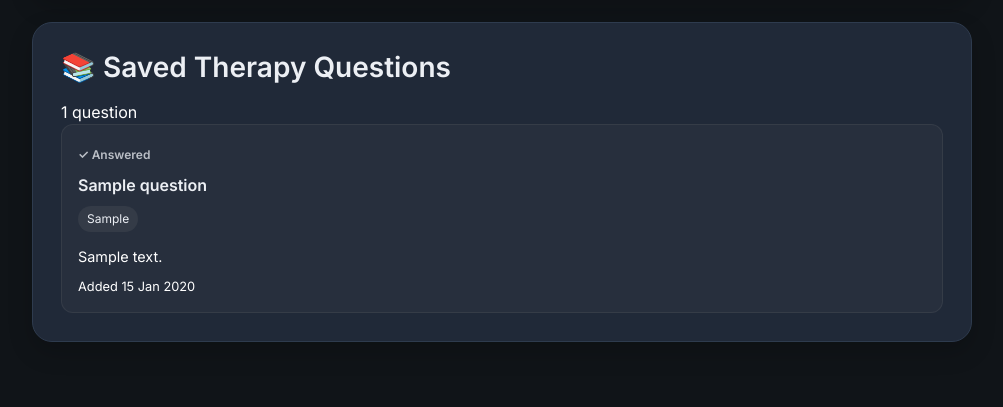
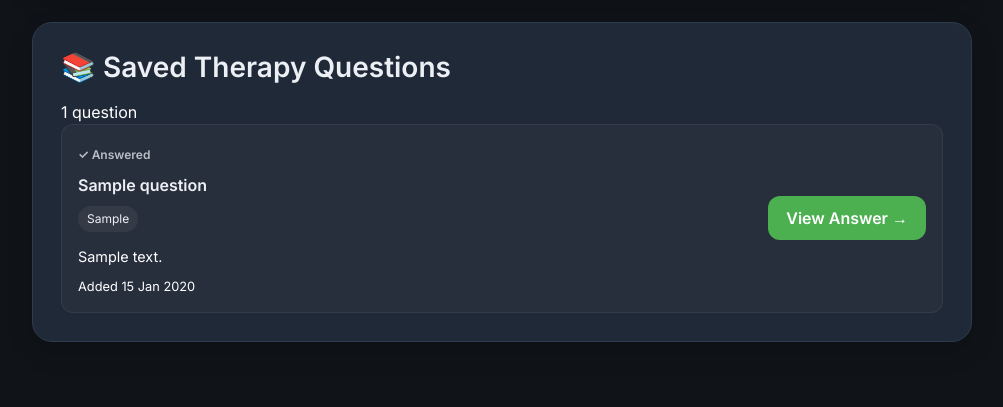
Before and after one commit to dippa1982/Journal_V2, a Flask app: page /therapy-questions/ in a window 1280 px wide. Shown: the part 809-1216 px from the top of the page, without its empty margins (268-1271 px from the left). Run offline with Flask 3, Linux system fonts and the light colour scheme; a user stored in the database is signed in; tables that the repository leaves empty hold one stand-in row (values such as "Sample post").

Commit message:
Therapy questions clickable

```diff
--- a/static/css/therapy.css
+++ b/static/css/therapy.css
@@ -8,3 +8,199 @@
 .therapy-question-card.saved:hover {
     text-decoration: none;
 }
+
+.therapy-question-list {
+    display: flex;
+    flex-direction: column;
+    gap: 14px;
+}
+
+
+.therapy-question-card {
+    display: flex;
+    gap: 14px;
+    padding: 16px;
+    border-radius: 12px;
+    background: var(--card-bg-secondary, rgba(128, 128, 128, 0.08));
+    border: 1px solid rgba(128, 128, 128, 0.15);
+    transition: transform 0.15s ease,
+                border-color 0.15s ease;
+}
+
+
+.therapy-question-card:hover {
+    transform: translateY(-1px);
+}
+
+
+.therapy-question-card.saved {
+    cursor: default;
+}
+
+
+.therapy-question-select {
+    flex-shrink: 0;
+    padding-top: 3px;
+}
+
+
+.therapy-question-select input {
+    width: 18px;
+    height: 18px;
+    cursor: pointer;
+}
+
+
+.therapy-question-content {
+    flex: 1;
+    min-width: 0;
+}
+
+
+.therapy-question-text {
+    font-size: 1rem;
+    font-weight: 600;
+    line-height: 1.5;
+    margin-bottom: 8px;
+}
+
+
+.therapy-question-category {
+    display: inline-block;
+    padding: 4px 9px;
+    border-radius: 20px;
+    font-size: 0.75rem;
+    background: rgba(128, 128, 128, 0.15);
+    margin-bottom: 8px;
+}
+
+
+.therapy-question-context {
+    margin: 6px 0 0;
+    color: var(--text-muted, #777);
+    line-height: 1.5;
+    font-size: 0.9rem;
+}
+
+
+.therapy-question-date {
+    display: block;
+    margin-top: 10px;
+    font-size: 0.8rem;
+    color: var(--text-muted, #777);
+}
+
+
+.therapy-question-saved-status {
+    margin-bottom: 8px;
+}
+
+
+.question-status {
+    display: inline-block;
+    font-size: 0.75rem;
+    font-weight: 600;
+}
+
+
+.question-status.answered {
+    opacity: 0.75;
+}
+
+
+.question-status.unanswered {
+    opacity: 0.9;
+}
+
+
+.form-group {
+    margin-bottom: 20px;
+}
+
+
+.form-group label {
+    display: block;
+    margin-bottom: 8px;
+    font-weight: 600;
+}
+
+
+.form-control {
+    width: 100%;
+    box-sizing: border-box;
+    resize: vertical;
+    padding: 14px;
+    border-radius: 10px;
+    border: 1px solid rgba(128, 128, 128, 0.25);
+    background: var(--input-bg, transparent);
+    font-family: inherit;
+    line-height: 1.5;
+}
+
+
+.form-actions {
+    margin-top: 20px;
+    display: flex;
+    gap: 10px;
+}
+
+
+.empty-state {
+    text-align: center;
+    padding: 30px 20px;
+}
+
+
+.empty-state-icon {
+    font-size: 2rem;
+    margin-bottom: 10px;
+}
+
+
+.empty-state h4 {
+    margin-bottom: 8px;
+}
+
+
+@media (max-width: 600px) {
+
+    .therapy-question-card {
+        padding: 13px;
+    }
+
+    .therapy-question-text {
+        font-size: 0.95rem;
+    }
+
+    .form-actions {
+        flex-direction: column;
+    }
+
+}
+
+.therapy-question-card.saved {
+    display: flex;
+    align-items: center;
+    gap: 20px;
+    cursor: default;
+    text-decoration: none;
+    color: inherit;
+}
+
+.therapy-question-card.saved:hover {
+    transform: none;
+}
+
+.therapy-question-content {
+    flex: 1;
+    min-width: 0;
+}
+
+.therapy-question-action {
+    margin-left: auto;
+    flex-shrink: 0;
+}
+
+.explore-button {
+    white-space: nowrap;
+}
--- a/templates/therapy_questions.html
+++ b/templates/therapy_questions.html
@@ -258,9 +258,9 @@
 
                     {% for question in saved_questions %}
 
-                        <a href="{{ url_for('therapy_questions.view_question',question_id=question.id) }}" class="therapy-question-card saved"
->
-                            <div class="therapy-question-content">
+                        <div class="therapy-question-card saved">
+
+                        <div class="therapy-question-content">
 
                                 <div class="therapy-question-saved-status">
 
@@ -323,7 +323,25 @@
 
                             </div>
 
-                        </a>
+                            <div class="therapy-question-action">
+
+                                <a
+                                    href="{{ url_for(
+                                        'therapy_questions.view_question',
+                                        question_id=question.id
+                                    ) }}"
+                                    class="btn btn-primary explore-button"
+                                >
+                                    {% if question.answered %}
+                                    View Answer →
+                                    {% else %}
+                                    Explore →
+                                    {% endif %}
+                                </a>
+
+                            </div>
+
+                        </div>
 
                     {% endfor %}
 
@@ -360,182 +378,4 @@
 
 </div>
 
-
-<!-- ========================= -->
-<!-- Page Styles -->
-<!-- ========================= -->
-
-<style>
-
-.therapy-question-list {
-    display: flex;
-    flex-direction: column;
-    gap: 14px;
-}
-
-
-.therapy-question-card {
-    display: flex;
-    gap: 14px;
-    padding: 16px;
-    border-radius: 12px;
-    background: var(--card-bg-secondary, rgba(128, 128, 128, 0.08));
-    border: 1px solid rgba(128, 128, 128, 0.15);
-    transition: transform 0.15s ease,
-                border-color 0.15s ease;
-}
-
-
-.therapy-question-card:hover {
-    transform: translateY(-1px);
-}
-
-
-.therapy-question-card.saved {
-    cursor: default;
-}
-
-
-.therapy-question-select {
-    flex-shrink: 0;
-    padding-top: 3px;
-}
-
-
-.therapy-question-select input {
-    width: 18px;
-    height: 18px;
-    cursor: pointer;
-}
-
-
-.therapy-question-content {
-    flex: 1;
-    min-width: 0;
-}
-
-
-.therapy-question-text {
-    font-size: 1rem;
-    font-weight: 600;
-    line-height: 1.5;
-    margin-bottom: 8px;
-}
-
-
-.therapy-question-category {
-    display: inline-block;
-    padding: 4px 9px;
-    border-radius: 20px;
-    font-size: 0.75rem;
-    background: rgba(128, 128, 128, 0.15);
-    margin-bottom: 8px;
-}
-
-
-.therapy-question-context {
-    margin: 6px 0 0;
-    color: var(--text-muted, #777);
-    line-height: 1.5;
-    font-size: 0.9rem;
-}
-
-
-.therapy-question-date {
-    display: block;
-    margin-top: 10px;
-    font-size: 0.8rem;
-    color: var(--text-muted, #777);
-}
-
-
-.therapy-question-saved-status {
-    margin-bottom: 8px;
-}
-
-
-.question-status {
-    display: inline-block;
-    font-size: 0.75rem;
-    font-weight: 600;
-}
-
-
-.question-status.answered {
-    opacity: 0.75;
-}
-
-
-.question-status.unanswered {
-    opacity: 0.9;
-}
-
-
-.form-group {
-    margin-bottom: 20px;
-}
-
-
-.form-group label {
-    display: block;
-    margin-bottom: 8px;
-    font-weight: 600;
-}
-
-
-.form-control {
-    width: 100%;
-    box-sizing: border-box;
-    resize: vertical;
-    padding: 14px;
-    border-radius: 10px;
-    border: 1px solid rgba(128, 128, 128, 0.25);
-    background: var(--input-bg, transparent);
-    font-family: inherit;
-    line-height: 1.5;
-}
-
-
-.form-actions {
-    margin-top: 20px;
-    display: flex;
-    gap: 10px;
-}
-
-
-.empty-state {
-    text-align: center;
-    padding: 30px 20px;
-}
-
-
-.empty-state-icon {
-    font-size: 2rem;
-    margin-bottom: 10px;
-}
-
-
-.empty-state h4 {
-    margin-bottom: 8px;
-}
-
-
-@media (max-width: 600px) {
-
-    .therapy-question-card {
-        padding: 13px;
-    }
-
-    .therapy-question-text {
-        font-size: 0.95rem;
-    }
-
-    .form-actions {
-        flex-direction: column;
-    }
-
-}
-
-</style>
-
 {% endblock %}
```
